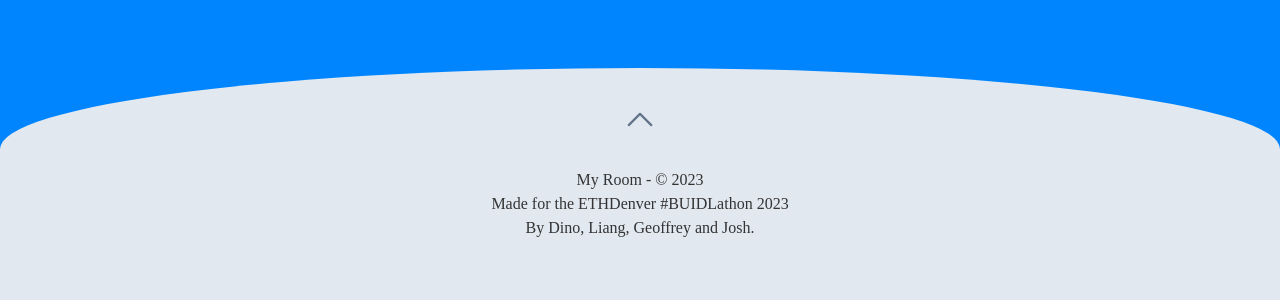
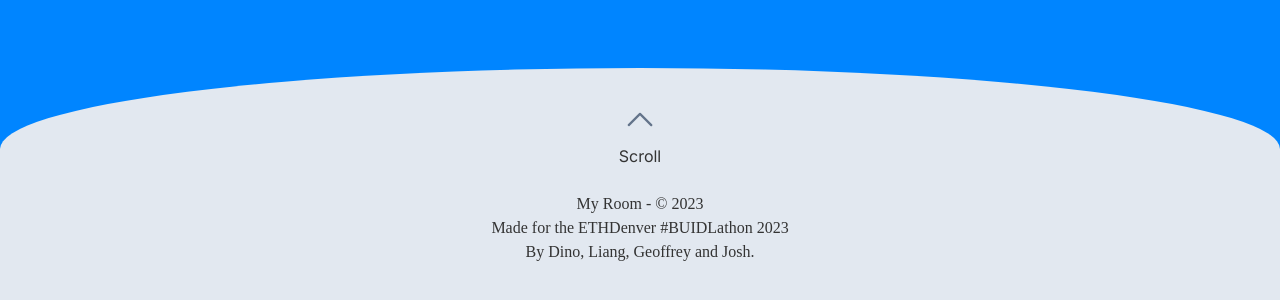
Before and after one commit to joshocalico/web3getter, a Next.js app in the folder apps/dashkit/: page / in a window 1280 px wide. Shown: the part 456-756 px from the top of the page. Built offline with nearby package versions, Linux system fonts and the light colour scheme.

Commit message:
Scroll text

```diff
--- a/apps/dashkit/src/pages/index.tsx
+++ b/apps/dashkit/src/pages/index.tsx
@@ -79,7 +79,7 @@ export default function Home() {
           }}
         >
           <HiChevronUp
-            className={"text-slate-500 text-4xl my-8"}
+            className={"text-slate-500 text-4xl mt-8 mb-2"}
             animate={{ y: [0, 10, 0] }}
             transition={{
               duration: 3,
@@ -87,6 +87,9 @@ export default function Home() {
               ease: "easeInOut",
             }}
           />
+          <span style={{ ...inter.style }} className={"mb-6"}>
+            Scroll
+          </span>
 
           <p className="text-center">
             My Room - &copy; 2023
```
